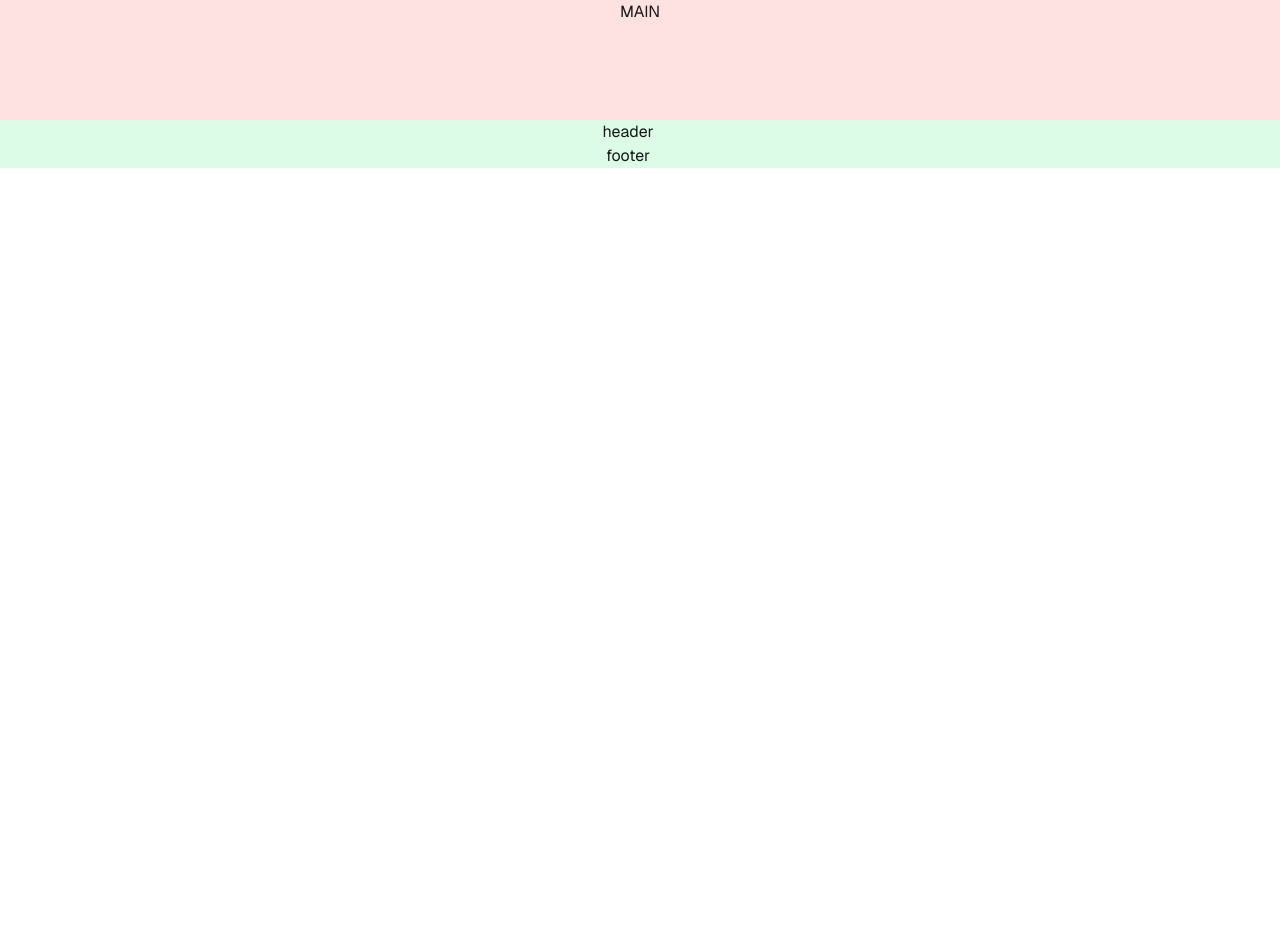
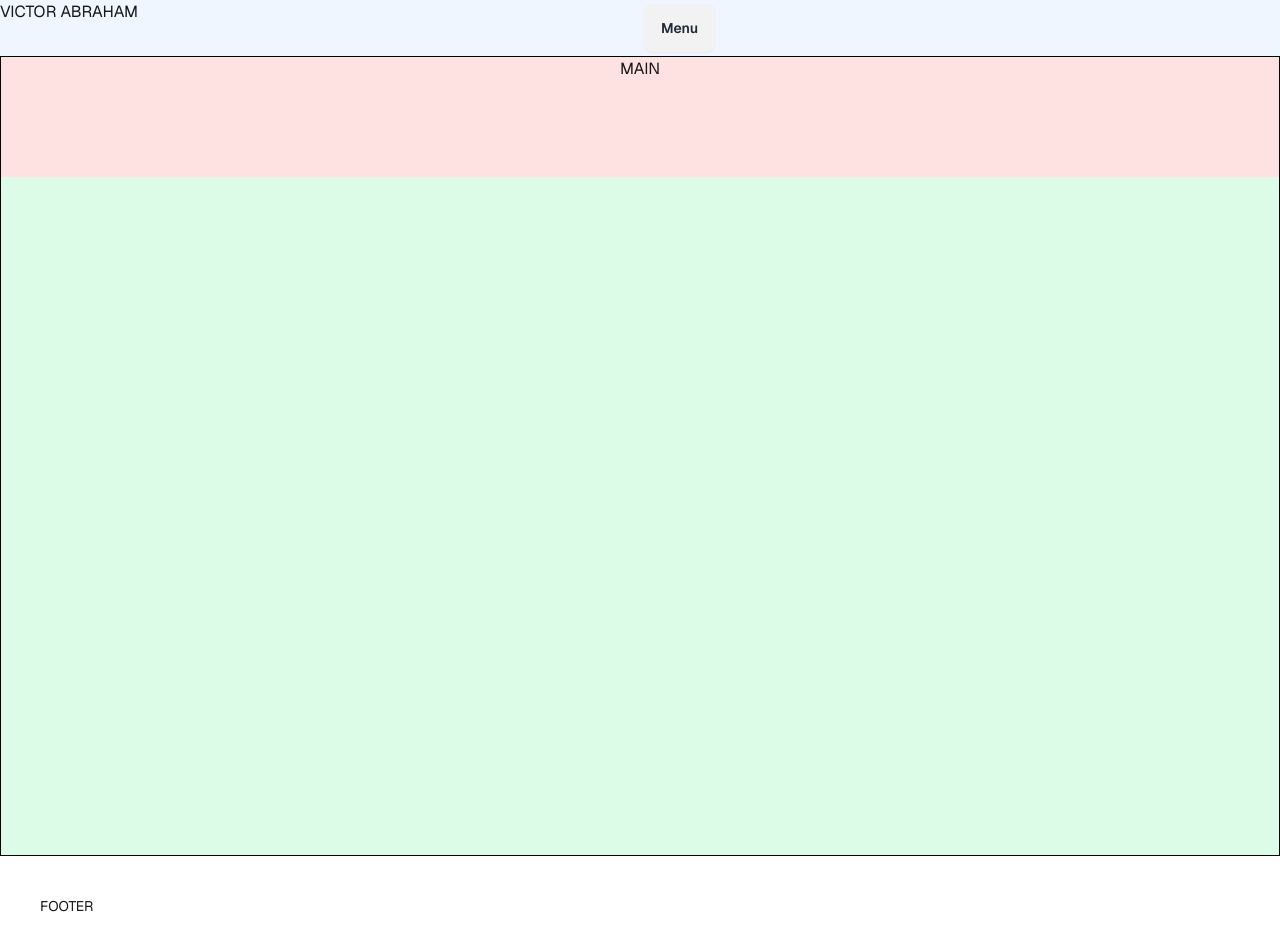
Before and after one commit to VPAbraham/portfolio-v2, a Next.js app: page / in a window 1280 px wide. Shown: the top 950 px of the page. Before the commit the page ends 800 px from the top, so only its background shows below. Built offline with nearby package versions, Linux system fonts and the light colour scheme.

Commit message:
Substituted in DaisyUI component library

```diff
--- a/src/app/page.tsx
+++ b/src/app/page.tsx
@@ -8,7 +8,8 @@ import Projects from '@/components/projects';
 export default function Home() {
   return (
     <div className="flex flex-col items-center justify-items-center font-[family-name:var(--font-geist-sans)] bg-blue-50">
-      <div className="container mx-auto bg-green-100">
+      <Header />
+      <div className="container mx-auto border border-black min-h-screen bg-green-100">
         <main className="container flex flex-col gap-8 items-center bg-red-100">
           MAIN
           {/* TODO: Section - Opener line, see what ive built*/}
@@ -21,21 +22,8 @@ export default function Home() {
           <Skills />
           {/* TODO: Section - Contact Me*/}
         </main>
-        <header className="row-start-3 flex gap-6 flex-wrap items-center justify-center">
-          header
-          <Header />
-          {/* TODO: name */}
-          {/* TODO: dropdown */}
-        </header>
-        <footer className="row-start-3 flex gap-6 flex-wrap items-center justify-center">
-          footer
-          <Footer />
-          {/* TODO: year/creator */}
-          {/* TODO: crafted in denver*/}
-          {/* TODO: options - email/linkedin/GH */}
-          {/* TODO: dropdown */}
-        </footer>
       </div>
+      <Footer />
     </div>
   );
 }
--- a/src/components/footer.tsx
+++ b/src/components/footer.tsx
@@ -1,3 +1,8 @@
 export default function Footer() {
-  return <div></div>;
+  /* TODO: year/creator */
+  /* TODO: crafted in denver*/
+  /*! TODO: options - email/linkedin/GH *
+          /* TODO: dropdown */
+
+  return <footer className="footer bg-white p-10">FOOTER</footer>;
 }
--- a/src/components/header.tsx
+++ b/src/components/header.tsx
@@ -1,3 +1,28 @@
 export default function Header() {
-  return <div></div>;
+  return (
+    <header className="container grid grid-cols-2">
+      <h3 className="">VICTOR ABRAHAM</h3>
+      <div className="dd-container">
+        <div className="dropdown">
+          <div tabIndex={0} role="button" className="btn m-1">
+            Menu
+          </div>
+          <ul
+            tabIndex={0}
+            className="dropdown-content bg-gray-50 menu rounded-box z-[1] w-52 p-2 shadow"
+          >
+            <li>
+              <a>Home</a>
+            </li>
+            <li>
+              <a>Skills</a>
+            </li>
+            <li>
+              <a>Projects</a>
+            </li>
+          </ul>
+        </div>
+      </div>
+    </header>
+  );
 }
--- a/tailwind.config.ts
+++ b/tailwind.config.ts
@@ -17,5 +17,5 @@ export default {
       },
     },
   },
-  plugins: [],
+  plugins: [require('daisyui')],
 } satisfies Config;
```
Also changed, not shown: package.json (+7 -6 lines), 1 other file (tests, documents, lock files or other folders).
